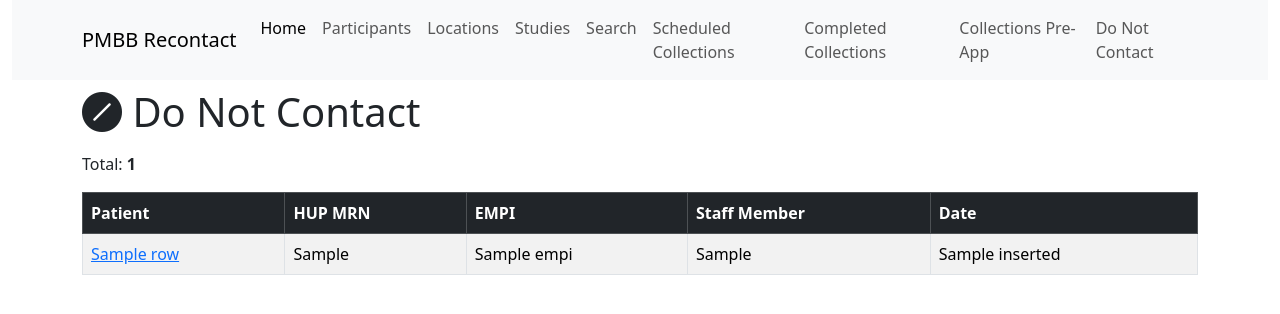
After one commit to mcondiff11/pmbb_recontact, a Flask app: template pmbbrecontact2/templates/dnc.html in a window 1280 px wide. The commit adds this page. Shown: the top 314 px of the page. Run offline with Flask 3, Linux system fonts and the light colour scheme; the template is opened without the code that fills it: most values are stand-ins (such as "Sample title", 1, 10 or a date in 2020).

Commit message:
Add Do Not Contact list page from dnc table
Co-Authored-By: Claude Sonnet 4.6 <noreply@anthropic.com>

```diff
--- a/pmbbrecontact2/app.py
+++ b/pmbbrecontact2/app.py
@@ -560,6 +560,20 @@ def participants():
     except Exception as e:
         return f"Error: {str(e)}"
 
+@app.route('/dnc', methods=['GET'])
+def dnc_list():
+    """All Do Not Contact records"""
+    try:
+        connection = get_databricks_connection()
+        cursor = connection.cursor()
+        cursor.execute("SELECT EMPI, HUP_MRN, Patient_name, staff_member, inserted FROM biobank_analytics.pmbb_saliva.dnc ORDER BY inserted DESC")
+        rows = cursor.fetchall()
+        cursor.close()
+        connection.close()
+        return render_template('dnc.html', rows=rows)
+    except Exception as e:
+        return f"Error: {str(e)}"
+
 @app.route('/donotcontact/<person_id>', methods=['GET', 'POST'])
 def do_not_contact(person_id):
     """Jawn for the studies"""
--- a/pmbbrecontact2/templates/base.html
+++ b/pmbbrecontact2/templates/base.html
@@ -25,6 +25,7 @@
                         <li class="nav-item"><a class="nav-link" href="/upcoming_collections">Scheduled Collections</a></li>
                         <li class="nav-item"><a class="nav-link" href="/completed_collections">Completed Collections</a></li>
                         <li class="nav-item"><a class="nav-link" href="/collections_pre_app">Collections Pre-App</a></li>
+                        <li class="nav-item"><a class="nav-link" href="/dnc">Do Not Contact</a></li>
 
                     </ul>
                 </div>
--- /dev/null
+++ b/pmbbrecontact2/templates/dnc.html
@@ -0,0 +1,39 @@
+{% extends "base.html" %}
+
+{% block title %}Do Not Contact{% endblock %}
+
+{% block content %}
+
+<h1 class="py-2"><i class="bi bi-slash-circle-fill"></i> Do Not Contact</h1>
+<p>Total: <strong>{{ rows|length }}</strong></p>
+
+{% if rows %}
+<div class="table-responsive">
+    <table class="table table-striped table-bordered table-hover">
+        <thead class="table-dark">
+            <tr>
+                <th>Patient</th>
+                <th>HUP MRN</th>
+                <th>EMPI</th>
+                <th>Staff Member</th>
+                <th>Date</th>
+            </tr>
+        </thead>
+        <tbody>
+            {% for row in rows %}
+            <tr>
+                <td><a href="{{ url_for('person_details', person_id=row['EMPI']) }}">{{ row['Patient_name'] }}</a></td>
+                <td>{{ row['HUP_MRN'] }}</td>
+                <td>{{ row['EMPI'] }}</td>
+                <td>{{ row['staff_member'] }}</td>
+                <td>{{ row['inserted'] }}</td>
+            </tr>
+            {% endfor %}
+        </tbody>
+    </table>
+</div>
+{% else %}
+<p>No records found.</p>
+{% endif %}
+
+{% endblock %}
```
